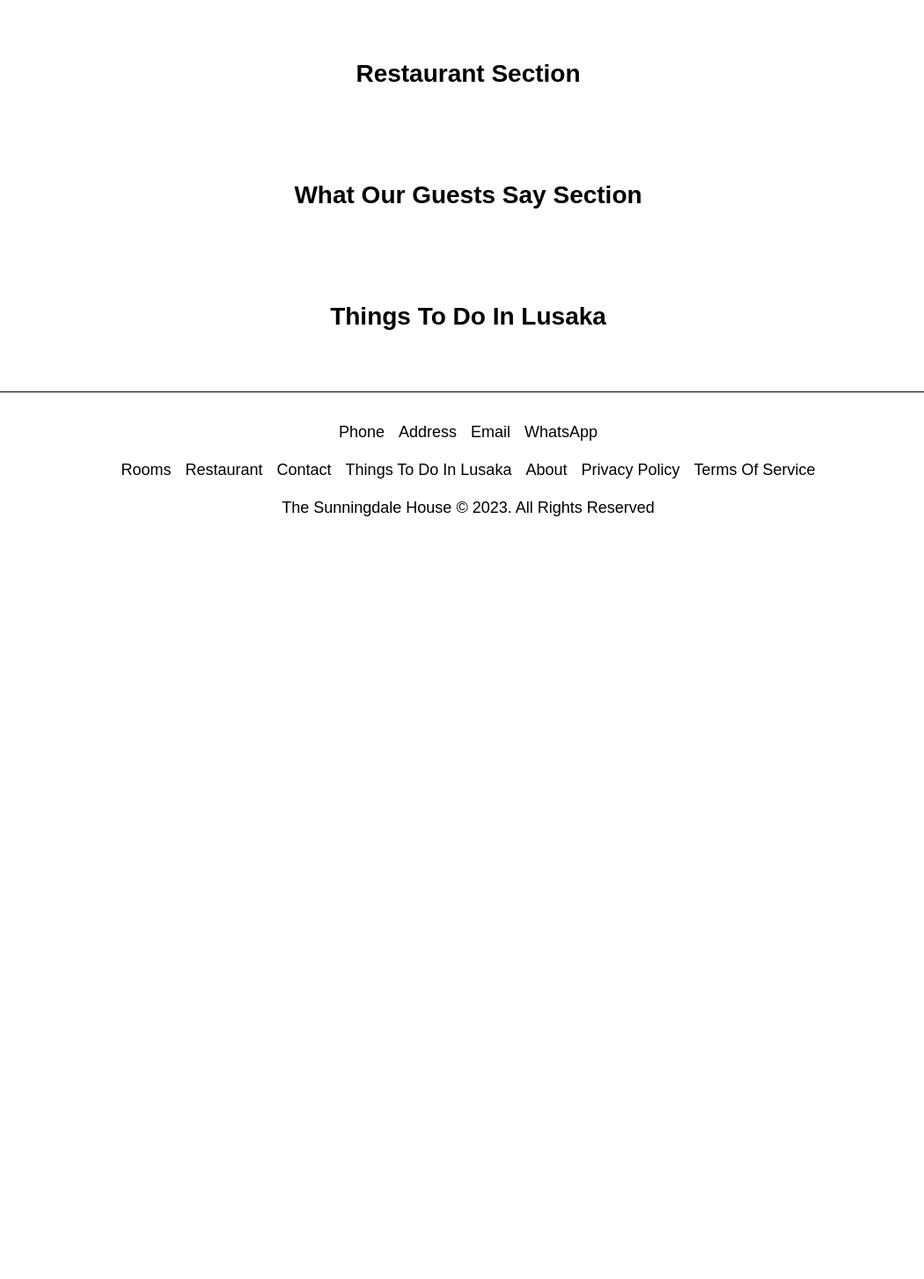
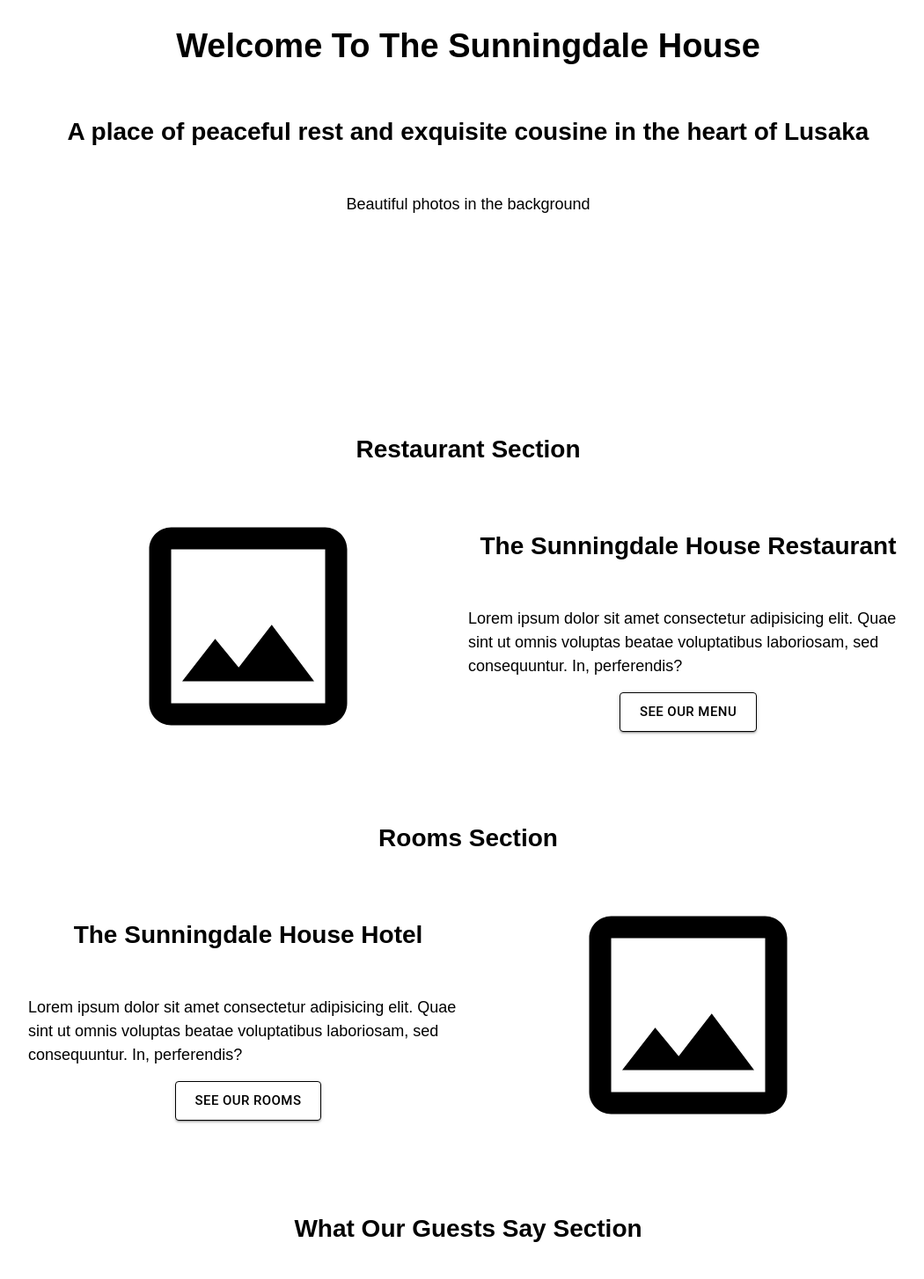
Before and after one commit to spqrod/the-sunningdale-house, a React (Create React App) app: page / in a window 1280 px wide. Shown: the part 340-1794 px from the top of the page at 88% size, without its empty margins (108-1158 px from the left). Before the commit the page ends 963 px from the top, so only its background shows below. Built offline with nearby package versions, Linux system fonts and the light colour scheme.

Commit message:
Add home page structure

```diff
--- a/src/components/Footer.js
+++ b/src/components/Footer.js
@@ -21,6 +21,11 @@ export default function Footer() {
                 </div>
             </div>
             <ul className="footerMenuContainer">
+                <li className="footerMenuItem">
+                    <Link className="footerMenuLink" to="/">
+                        Home
+                    </Link>
+                </li>
                 <li className="footerMenuItem">
                     <Link className="footerMenuLink" to="/rooms">
                         Rooms
--- a/src/pages/Home.js
+++ b/src/pages/Home.js
@@ -1,20 +1,59 @@
+import "../styles/home.css";
+import Button from "@mui/material/Button"
+import PhotoOutlinedIcon from "@mui/icons-material/PhotoOutlined";
+
 export default function Home() {
     return (
-        <main>
+        <main className="homePage">
             <section className="heroSection">
                 <h1>Hero Section</h1>
+                <div className="roomsInfoContainer">
+                    <h1>Welcome To The Sunningdale House</h1>
+                    <h2>A place of peaceful rest and exquisite cousine in the heart of Lusaka</h2>
+                    <p>Beautiful photos in the background</p>
+                </div>
+            </section>
+            <section className="restaurantSection">
+                <h2>Restaurant Section</h2>
+                <div className="restaurantPhotoContainer">
+                    <PhotoOutlinedIcon sx={{fontSize: "300px"}} />
+                </div>
+                <div className="restaurantInfoContainer">
+                    <h2>The Sunningdale House Restaurant</h2>
+                    <p>Lorem ipsum dolor sit amet consectetur adipisicing elit. Quae sint ut omnis voluptas beatae voluptatibus laboriosam, sed consequuntur. In, perferendis?</p>
+                    <Button variant="contained" size="large" href="/restaurant"
+                            sx={{
+                                backgroundColor: "white",
+                                color: "black",
+                                border: "1px solid black"
+                            }}>See Our Menu
+                    </Button>
+                </div>
             </section>
             <section className="roomsSection">
                 <h2>Rooms Section</h2>
-            </section>
-            <section className="restaurantSection">
-                <h2>Restaurant Section</h2>
+                <div className="roomsInfoContainer">
+                    <h2>The Sunningdale House Hotel</h2>
+                    <p>Lorem ipsum dolor sit amet consectetur adipisicing elit. Quae sint ut omnis voluptas beatae voluptatibus laboriosam, sed consequuntur. In, perferendis?</p>
+                    <Button variant="contained" size="large" href="/rooms"
+                            sx={{
+                                backgroundColor: "white",
+                                color: "black",
+                                border: "1px solid black"
+                            }}>See Our Rooms
+                    </Button>
+                </div>
+                <div className="roomsPhotoContainer">
+                    <PhotoOutlinedIcon sx={{fontSize: "300px"}} />
+                </div>
             </section>
             <section className="whatOurGuestsSaySection">
                 <h2>What Our Guests Say Section</h2>
+                <p>?</p>
             </section>
             <section className="thingsToDoInLusakaSection">
                 <h2>Things To Do In Lusaka</h2>
+                <p>?</p>
             </section>
         </main>
     );
--- a/src/pages/Restaurant.js
+++ b/src/pages/Restaurant.js
@@ -28,7 +28,7 @@ export default function Restaurant() {
                         </Button>
                     </div>
                 </div>
-                <p>Beautiful photo on the background</p>
+                <p>Beautiful photo in the background</p>
             </section>
             <section className="chefSection">
                 <h2>Chef Section</h2>
@@ -88,6 +88,13 @@ export default function Restaurant() {
             </section>
             <section className="reserveTableSection">
                 <h2>Reserve a Table Section</h2>
+                <Button variant="contained" size="large"
+                            sx={{
+                                backgroundColor: "white",
+                                color: "black",
+                                border: "1px solid black"
+                            }}>Reserve Table
+                </Button>
             </section>
             <section className="eventsSection">
                 <h2>Events Section</h2>
--- /dev/null
+++ b/src/styles/home.css
@@ -0,0 +1,47 @@
+.homePage .heroSection {
+    height: calc(100vh - var(--header-height));
+    display: grid;
+    grid-template-rows: 70px 1fr;
+    justify-content: center;
+    align-items: center;
+}
+
+.homePage .restaurantSection {
+    display: grid;
+    grid-template-rows: 70px 1fr;
+    grid-template-columns: 1fr 1fr;
+    justify-content: center;
+    justify-items: center;
+    align-items: center;
+}
+
+.homePage .restaurantSection h2 {
+    grid-column: 1 / 3;
+}
+
+.homePage .restaurantInfoContainer {
+    display: flex;
+    flex-direction: column;
+    align-items: center;
+    gap: var(--small-gap);
+}
+
+.homePage .roomsSection {
+    display: grid;
+    grid-template-rows: 70px 1fr;
+    grid-template-columns: 1fr 1fr;
+    justify-content: center;
+    justify-items: center;
+    align-items: center;
+}
+
+.homePage .roomsSection h2 {
+    grid-column: 1 / 3;
+}
+
+.homePage .roomsInfoContainer {
+    display: flex;
+    flex-direction: column;
+    align-items: center;
+    gap: var(--small-gap);
+}
--- a/src/styles/restaurant.css
+++ b/src/styles/restaurant.css
@@ -42,3 +42,9 @@
 .restaurantPage .chefInfoContainer {
     flex-basis: 50%;
 }
+
+.restaurantPage .reserveTableSection {
+    display: flex;
+    flex-direction: column;
+    align-items: center;
+}
```
